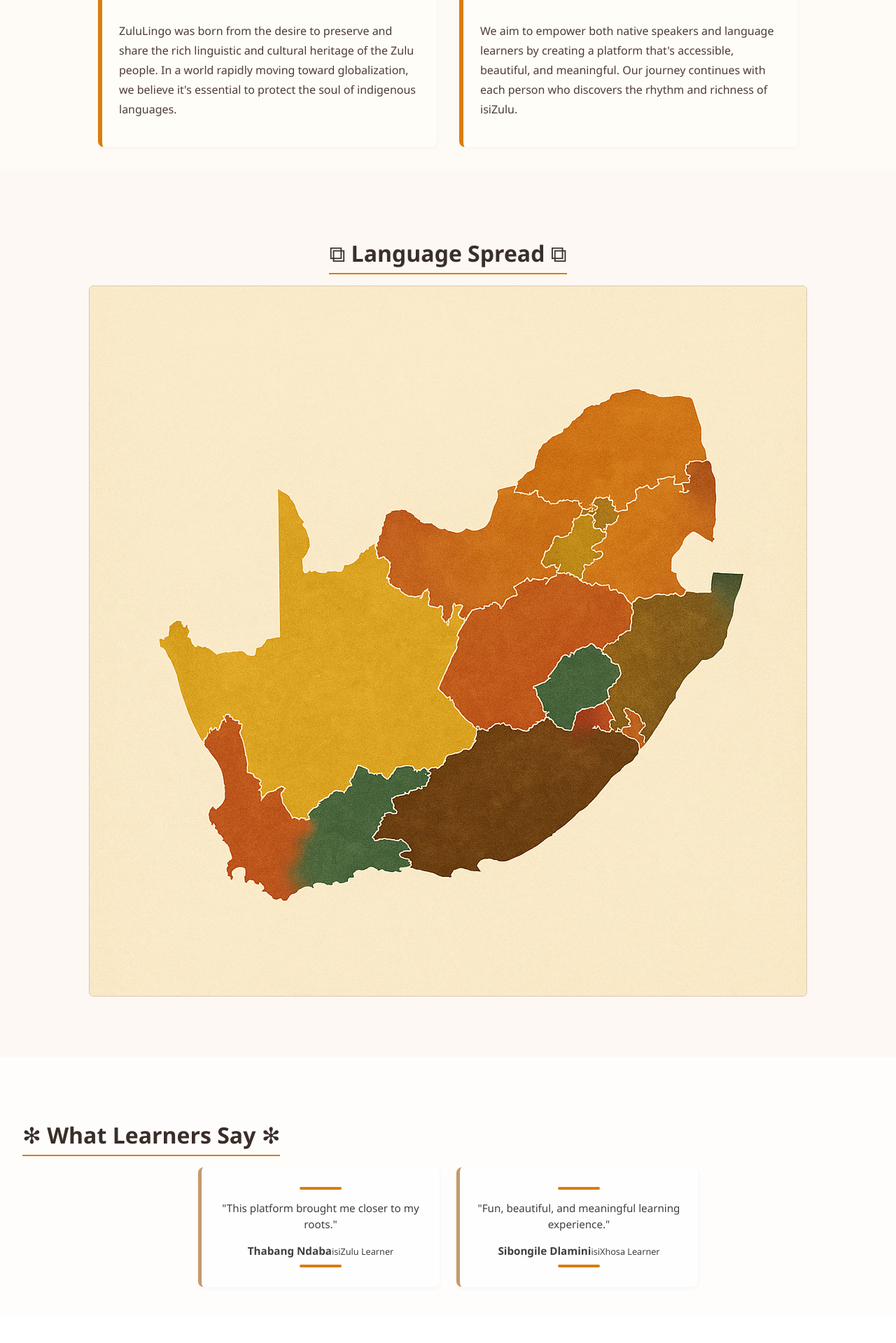
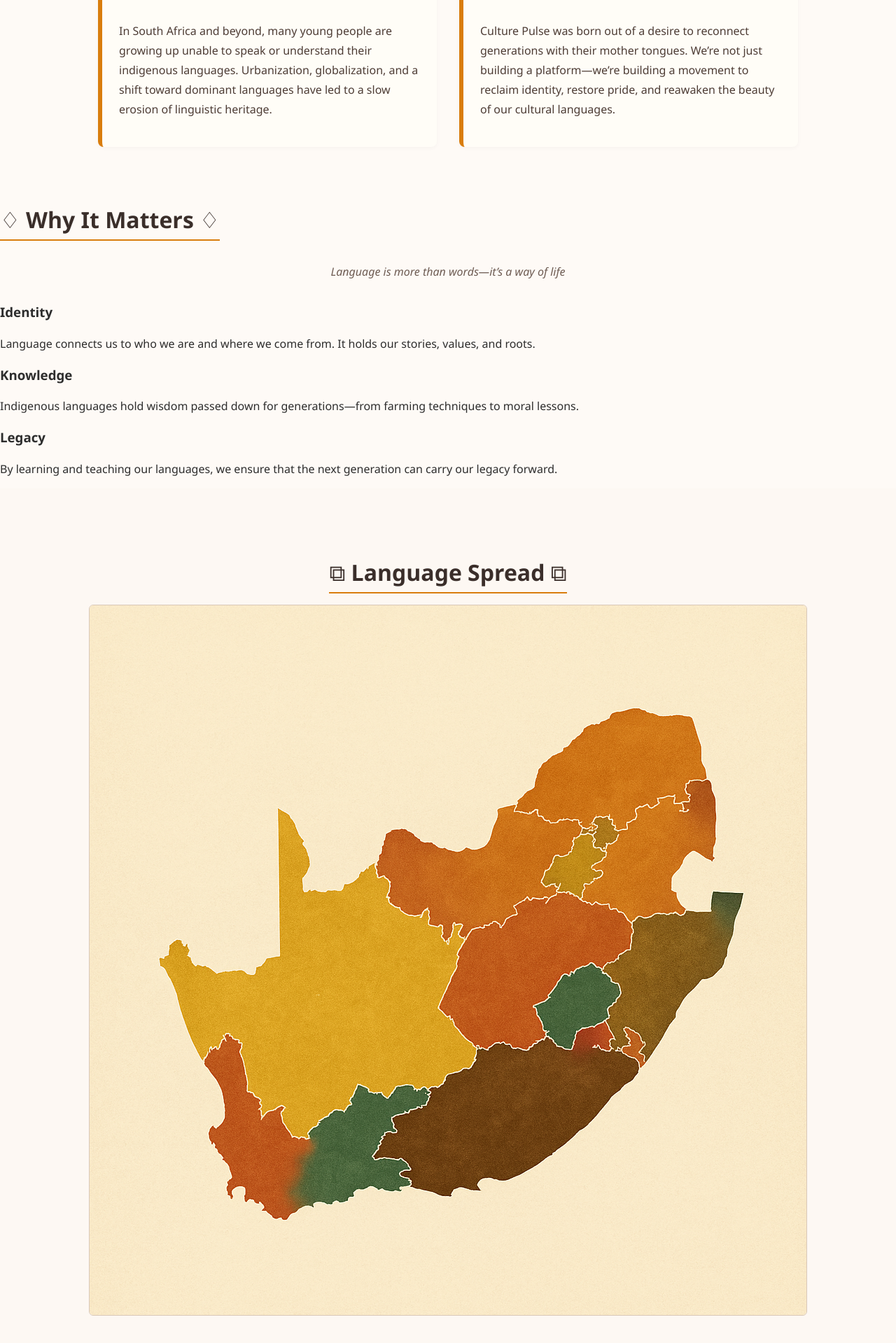
Before and after one commit to CulturePluse/Cultural-language-explorer, a React (Vite) app: page /home in a window 1280 px wide. Shown: the part 1187-3106 px from the top of the page at 70% size. Before the commit the page ends 3066 px from the top, so only its background shows below. Built offline with nearby package versions, Linux system fonts and the light colour scheme.

Commit message:
styling refinment

```diff
--- a/src/components/Home.css
+++ b/src/components/Home.css
@@ -277,3 +277,38 @@
     align-items: flex-start;
   }
 }
+/* Our Story Enhancements */
+.our-story-title {
+  font-size: 2.25rem;
+  color: #3a2e2a;
+  font-weight: bold;
+  text-align: center;
+  margin-bottom: 1rem;
+  text-transform: uppercase;
+  position: relative;
+}
+
+.our-story-title::after {
+  content: '';
+  width: 80px;
+  height: 4px;
+  background-color: #d97d0d;
+  display: block;
+  margin: 0.75rem auto 0;
+  border-radius: 2px;
+}
+
+.our-story-text {
+  font-size: 1.05rem;
+  line-height: 1.8;
+  color: #4d3c35;
+  max-width: 900px;
+  margin: 0 auto;
+  text-align: center;
+  padding: 0 1.5rem;
+}
+
+.our-story-highlight {
+  color: #d97d0d;
+  font-weight: bold;
+}
--- a/src/components/Home.jsx
+++ b/src/components/Home.jsx
@@ -1,7 +1,7 @@
 import React from 'react';
 import './Home.css';
 import Map from '../assets/MapOfSA.png';
-import AfricanPattern from '../assets/african.png'; // Add an African pattern background
+import AfricanPattern from '../assets/african.png'; // African pattern background
 
 const Home = () => {
   return (
@@ -12,9 +12,8 @@ const Home = () => {
           <a href="/" className="navbar-brand">Culture Pulse</a>
           <ul className="nav-links">
             <li><a href="/">Home</a></li>
-            {/* Group the rest of the links */}
             <li className="nav-links-right">
-              <a href="/languages"> Learn A Language</a>
+              <a href="/languages">Learn A Language</a>
               <a href="/scanner">AR Scanner</a>
             </li>
           </ul>
@@ -24,7 +23,7 @@ const Home = () => {
       {/* Hero Section */}
       <section className="hero-section" style={{ backgroundImage: `url(${AfricanPattern})` }}>
         <div className="hero-overlay tribal-overlay">
-          <h1 className="hero-title african-text">CULTURE  PULSE</h1>
+          <h1 className="hero-title african-text">CULTURE PULSE</h1>
           <p className="hero-subtitle">Preserving Heritage Through Language</p>
           <div className="african-border"></div>
         </div>
@@ -62,15 +61,38 @@ const Home = () => {
         <div className="story-columns">
           <div className="story-column">
             <p>
-              ZuluLingo was born from the desire to preserve and share the rich linguistic and cultural heritage of the Zulu people.
-              In a world rapidly moving toward globalization, we believe it's essential to protect the soul of indigenous languages.
+              In South Africa and beyond, many young people are growing up unable to speak or understand their indigenous languages.
+              Urbanization, globalization, and a shift toward dominant languages have led to a slow erosion of linguistic heritage.
             </p>
           </div>
           <div className="story-column">
             <p>
-              We aim to empower both native speakers and language learners by creating a platform that's accessible, beautiful, and meaningful.
-              Our journey continues with each person who discovers the rhythm and richness of isiZulu.
+              Culture Pulse was born out of a desire to reconnect generations with their mother tongues.
+              We’re not just building a platform—we’re building a movement to reclaim identity,
+              restore pride, and reawaken the beauty of our cultural languages.
             </p>
+          </div>
+        </div>
+      </section>
+
+      {/* Why It Matters */}
+      <section className="why-matters-section">
+        <h2 className="section-title">
+          <span className="title-decoration">♢</span> Why It Matters <span className="title-decoration">♢</span>
+        </h2>
+        <p className="section-subtitle">Language is more than words—it’s a way of life</p>
+        <div className="why-grid">
+          <div className="why-card">
+            <h3>Identity</h3>
+            <p>Language connects us to who we are and where we come from. It holds our stories, values, and roots.</p>
+          </div>
+          <div className="why-card">
+            <h3>Knowledge</h3>
+            <p>Indigenous languages hold wisdom passed down for generations—from farming techniques to moral lessons.</p>
+          </div>
+          <div className="why-card">
+            <h3>Legacy</h3>
+            <p>By learning and teaching our languages, we ensure that the next generation can carry our legacy forward.</p>
           </div>
         </div>
       </section>
@@ -82,31 +104,6 @@ const Home = () => {
         </h2>
         <div className="map-container">
           <img src={Map} alt="Language Distribution Map" className="map-image" />
-            <div className="legend">
-          </div>
-        </div>
-      </section>
-
-      {/* Testimonials */}
-      <section className="testimonials-section">
-        <h2 className="section-title">
-          <span className="title-decoration">✻</span> What Learners Say <span className="title-decoration">✻</span>
-        </h2>
-        <div className="testimonials">
-          <div className="testimonial-card">
-            <div className="testimonial-border-top"></div>
-            <p>"This platform brought me closer to my roots."</p>
-            <strong>Thabang Ndaba</strong>
-            <small>isiZulu Learner</small>
-            <div className="testimonial-border-bottom"></div>
-          </div>
-          <div className="testimonial-card">
-            <div className="testimonial-border-top"></div>
-            <p>"Fun, beautiful, and meaningful learning experience."</p>
-            <strong>Sibongile Dlamini</strong>
-            <small>isiXhosa Learner</small>
-            <div className="testimonial-border-bottom"></div>
-          </div>
         </div>
       </section>
     </div>
```
